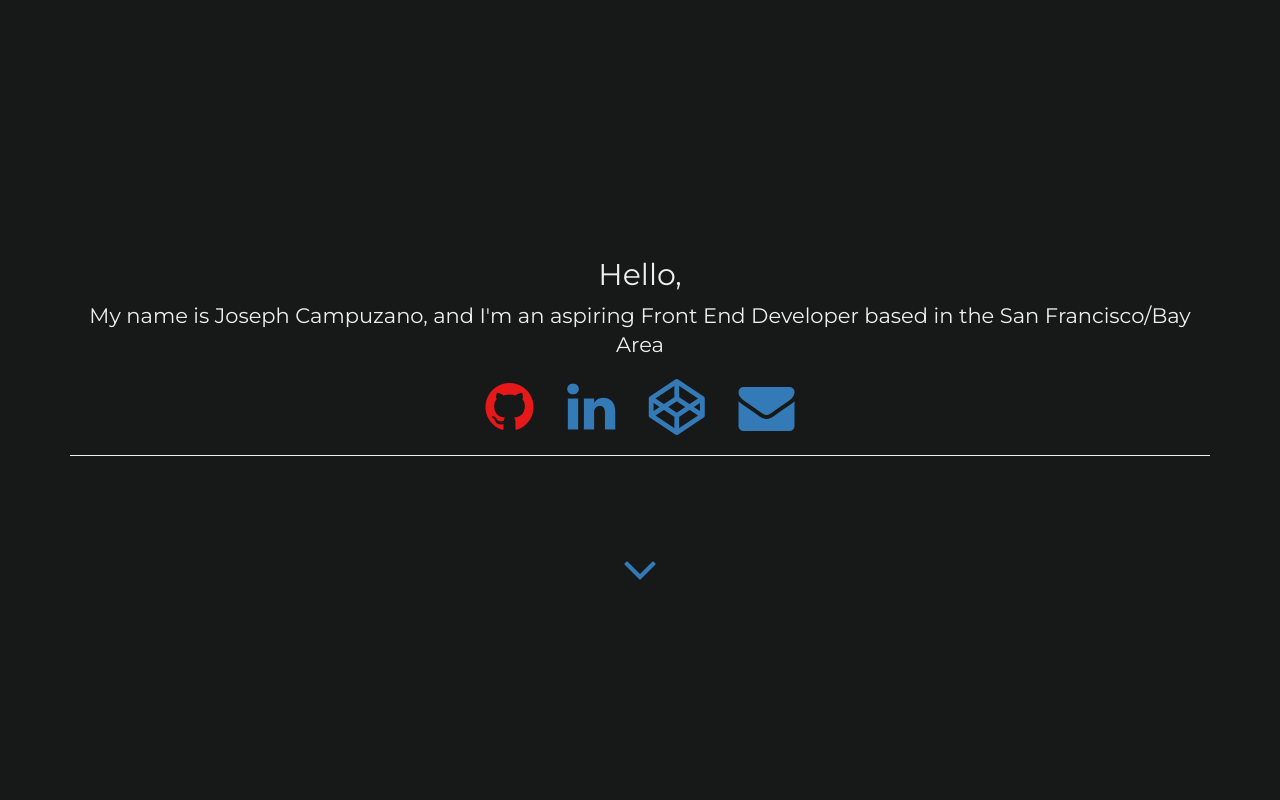
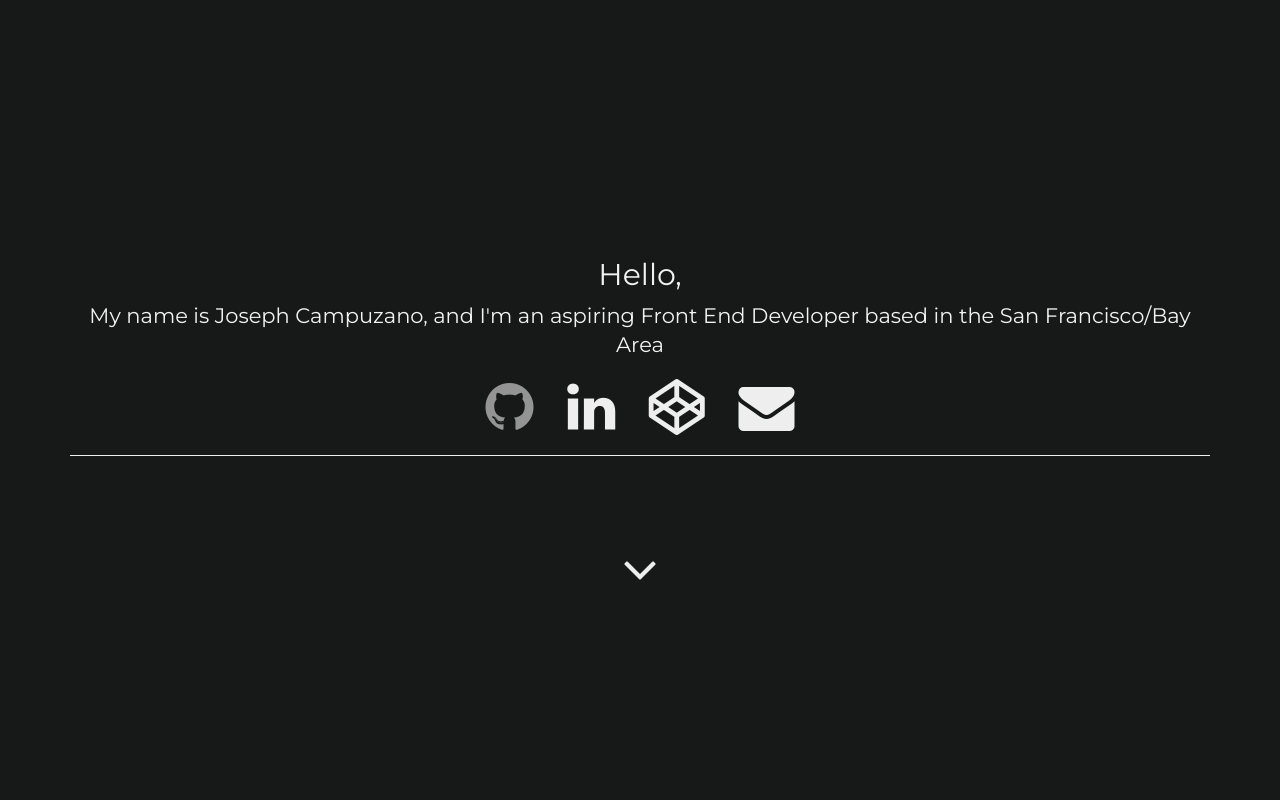
Before and after one commit to jcampuza/portfolio, a website: page index.html in a window 1280 px wide. In both pictures the pointer is over the link 509 px from the left and 422 px from the top of the page. Shown: the top 800 px of the page. Drawn offline with Linux system fonts and the light colour scheme.

Commit message:
Changed color scheme (only using 4 colors now)

```diff
--- a/css/custom.css
+++ b/css/custom.css
@@ -1,17 +1,24 @@
 /*
 colors
 
-#ffffff
-#494949
-#BFBFBF
+#f2f2f2
+#ef4c4c
+#131313
 #000000
 */
 
 body, html {
     height: 100%;
     background-color: #171919;
-    color: #eeeeee;
+    color: #f2f2f2;
     font-family: Montserrat, sans-serif;
+}
+
+a {
+  color: #eeeeee;
+}
+a:hover {
+  color: #949494;
 }
 
 .head {
@@ -22,11 +29,12 @@ body, html {
 
 .icon {
   margin: 15px 15px;
-  color: #337ab7;
+  color: #eeeeee;
   cursor: pointer;
+  transition: color .2s ease;
 }
 .icon:hover {
-  color: #e51919;
+  color: #949494;
 }
 
 .projects, .skills {
@@ -107,9 +115,6 @@ img {
 .links a {
   margin: 0 10px;
 }
-.links a:hover {
-  color: #e51919;
-}
 
 .social {
   margin: 15px 15px;
@@ -128,11 +133,7 @@ img {
   border-radius: 0;
   position: relative;
 }
-.image-options a:hover, .image-options button:hover {
-  background-color: #1f1f1f;
-  color: #e51919;
-  border: 20px #777 #fff;
-}
+
 .about-text {
   margin: 20px auto;
 }
```
